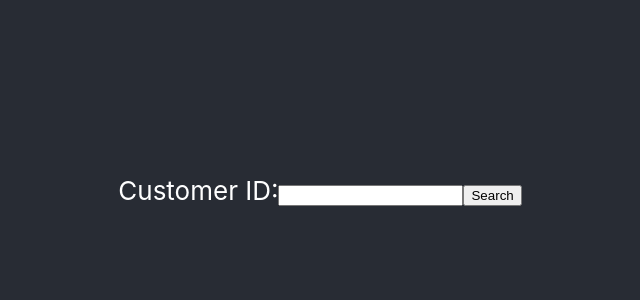
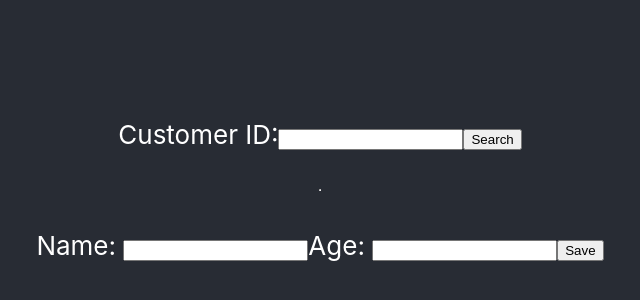
Before and after one commit to KaykyAlmeida22/dapp-web3-smartcontract, a React (Create React App) app: page / in a window 1280 px wide. Shown: the part 184-484 px from the top of the page, without its empty margins (320-960 px from the left). Built offline with nearby package versions, Linux system fonts and the light colour scheme; the HTML template or start-up script is replaced by a standard one.

Commit message:
Buttons_age_name

```diff
--- a/src/App.js
+++ b/src/App.js
@@ -7,6 +7,8 @@ function App() {
 
   const [customerId, setCustomerId] = useState("");
   const [message, setMessage] = useState("");
+  const [name, setName] = useState("");
+  const [age, setAge] = useState("");
 
   const CONTRACT_ADRESS = "0xE9956c971B72aD74F249E616828df613F03E858b";
 
@@ -40,6 +42,11 @@ function App() {
     doSearch();
   }
 
+  function onSaveClick(){
+    setMessage("");
+    alert("Save clicked");
+  }
+
   return (
     <div className="App">
       <header className="App-header">
@@ -50,6 +57,16 @@ function App() {
           </label>
           <input type="button" value="Search" onClick={onSearchClick}/>
         </p>
+        <hr/>
+        <p>
+          <label>
+            Name: <input type="text" value={name} onChange={(evt) => setName(evt.target.value)}/>
+          </label>
+          <label>
+            Age: <input type="number" value={age} onChange={(evt) => setAge(evt.target.value)}/>
+          </label>
+          <input type="button" value="Save" onClick={onSaveClick}/>
+        </p>
         <p>
           {message}
         </p>
```
